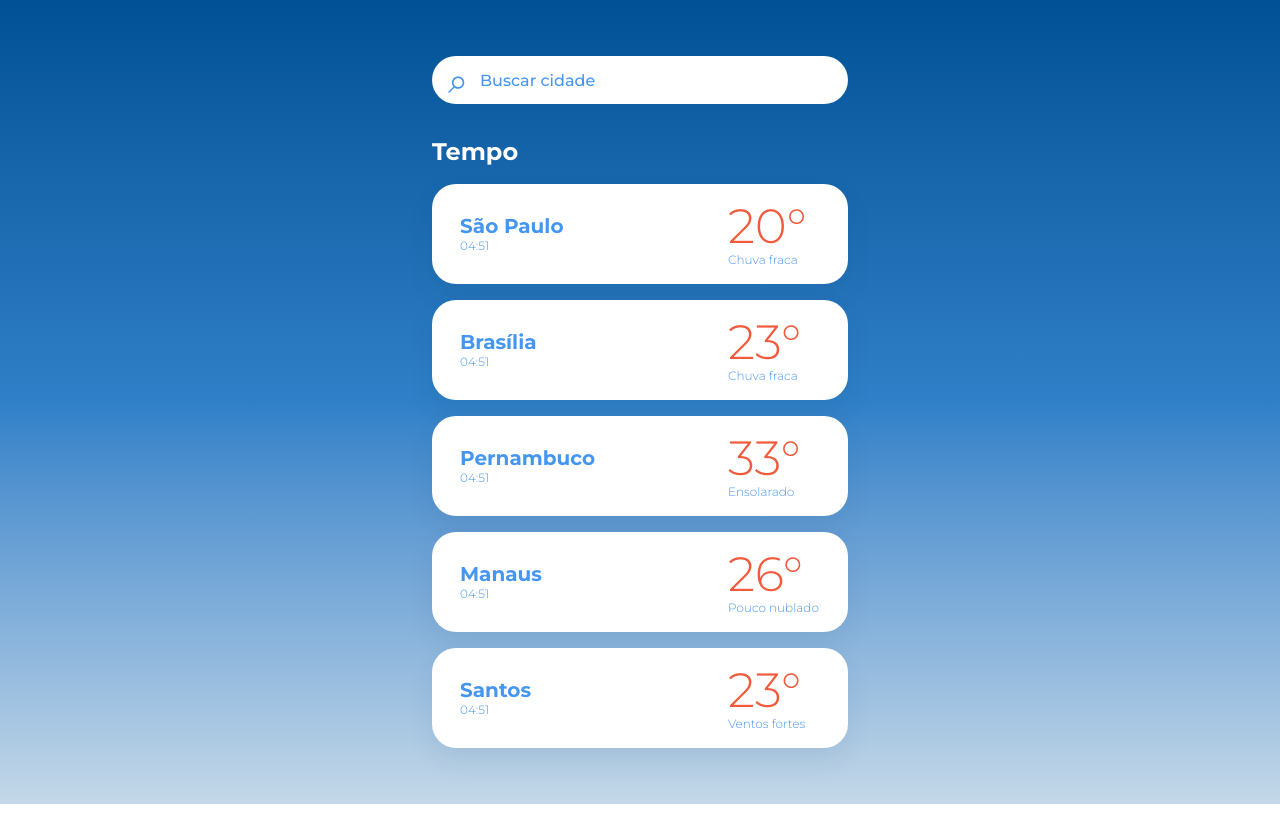
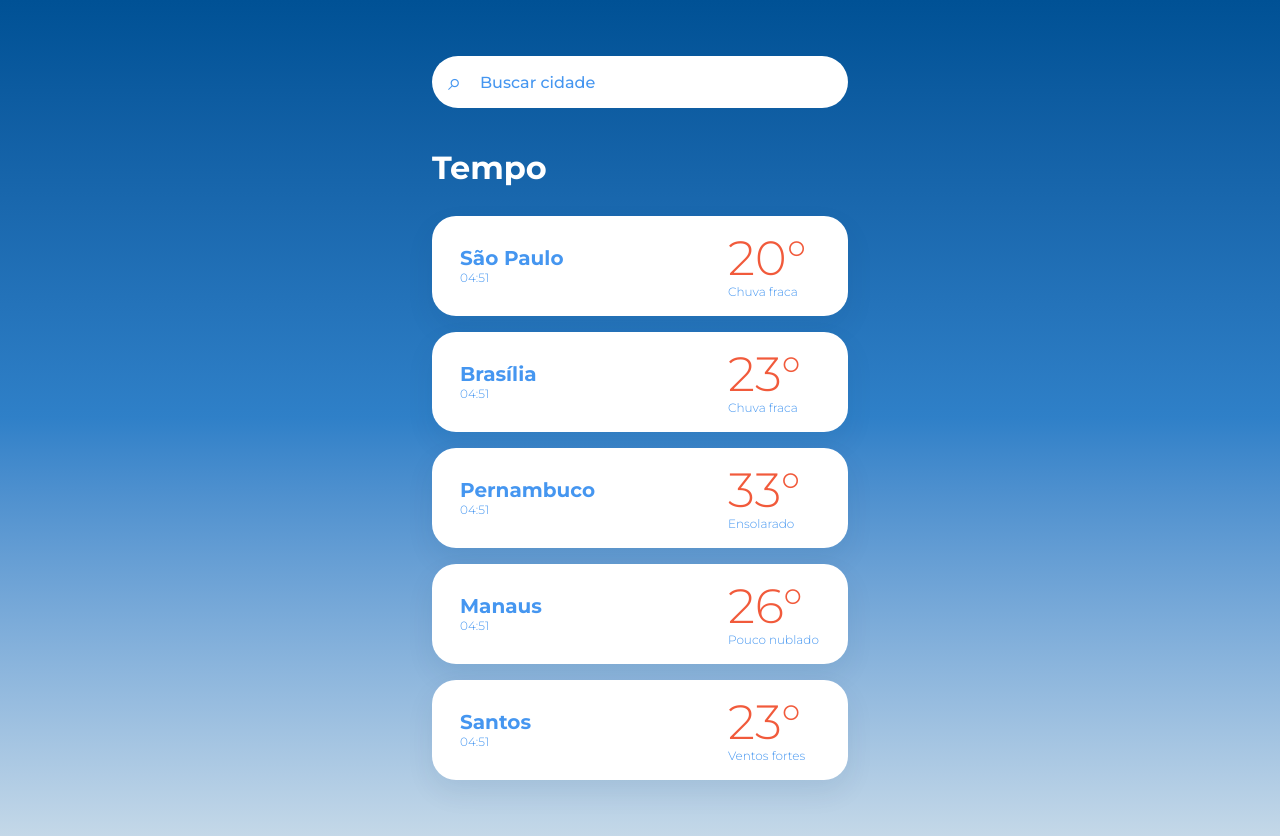
Before and after one commit to tamiresdib/weather-forecast, a React (Vite) app: page / in a window 1280 px wide. Both pictures are taken after a click on the button "Consultar previsão". Before the commit the page ends 804 px from the top, so only its background shows below. Built offline with nearby package versions, Linux system fonts and the light colour scheme.

Commit message:
feat(weather): add search filtering and empty state

```diff
--- /dev/null
+++ b/src/features/weather/components/CityNotFoundState.tsx
@@ -0,0 +1,41 @@
+import cityNotFoundImage from '../../../assets/images/city-not-found.svg';
+
+type CityNotFoundStateProps = {
+  onRetry: () => void;
+};
+
+export function CityNotFoundState({ onRetry }: CityNotFoundStateProps) {
+  return (
+    <section
+      aria-labelledby="city-not-found-title"
+      className="flex min-h-[60dvh] flex-col items-center justify-center text-center"
+    >
+      <img
+        src={cityNotFoundImage}
+        alt=""
+        aria-hidden="true"
+        className="mt-4 w-full max-w-[260px]"
+      />
+
+      <h2
+        id="city-not-found-title"
+        className="text-[clamp(22px,6vw,28px)] font-bold leading-tight text-white"
+      >
+        Nenhuma cidade encontrada
+      </h2>
+
+      <p className="mt-3 max-w-[280px] text-[clamp(13px,3.5vw,15px)] font-medium leading-5 text-white">
+        Não encontramos nenhuma cidade com esse nome. Verifique a escrita e
+        tente novamente.
+      </p>
+
+      <button
+        type="button"
+        onClick={onRetry}
+        className="mt-8 min-h-12 w-full max-w-[280px] rounded-full bg-white px-6 text-base font-bold text-[#4596F0]"
+      >
+        Tentar novamente
+      </button>
+    </section>
+  );
+}
--- a/src/features/weather/components/WeatherSearchScreen.tsx
+++ b/src/features/weather/components/WeatherSearchScreen.tsx
@@ -1,7 +1,51 @@
-import { cityWeatherMock } from '../data/cityWeatherMock';
+import { useMemo, useState } from 'react';
+import type { CityWeather } from '../../types/cityWeather';
+import { getCityWeatherList } from '../services/weatherService';
+import { CityNotFoundState } from './CityNotFoundState';
 import { CityWeatherCard } from './CityWeatherCard';
 
 export function WeatherSearchScreen() {
+  const [searchTerm, setSearchTerm] = useState('');
+  const [citiesWeather, setCitiesWeather] =
+    useState<CityWeather[]>(getCityWeatherList());
+
+  const filteredCities = useMemo(() => {
+    const normalizedSearch = searchTerm.trim().toLowerCase();
+
+    if (!normalizedSearch) {
+      return citiesWeather;
+    }
+
+    return citiesWeather
+      .filter((weather) =>
+        weather.city.toLowerCase().includes(normalizedSearch),
+      )
+      .sort((firstCity, secondCity) => {
+        const firstCityName = firstCity.city.toLowerCase();
+        const secondCityName = secondCity.city.toLowerCase();
+
+        const firstStartsWithSearch =
+          firstCityName.startsWith(normalizedSearch);
+        const secondStartsWithSearch =
+          secondCityName.startsWith(normalizedSearch);
+
+        if (firstStartsWithSearch && !secondStartsWithSearch) {
+          return -1;
+        }
+
+        if (!firstStartsWithSearch && secondStartsWithSearch) {
+          return 1;
+        }
+
+        return firstCityName.localeCompare(secondCityName);
+      });
+  }, [citiesWeather, searchTerm]);
+
+  function handleRetry() {
+    setSearchTerm('');
+    setCitiesWeather(getCityWeatherList());
+  }
+
   return (
     <main className="app-background">
       <section
@@ -17,30 +61,38 @@ export function WeatherSearchScreen() {
             id="city-search"
             name="city-search"
             type="search"
+            value={searchTerm}
+            onChange={(event) => setSearchTerm(event.target.value)}
             placeholder="Buscar cidade"
-            className="h-12 w-full rounded-full bg-white px-12 text-base font-medium text-[#4596F0] placeholder:text-[#4596F0] focus:outline-none focus:ring-4 focus:ring-white/40"
+            className="h-[clamp(44px,7dvh,52px)] w-full rounded-full bg-white px-12 text-[clamp(14px,4vw,16px)] font-medium text-[#4596F0] placeholder:text-[#4596F0] focus:outline-none focus:ring-4 focus:ring-white/40"
           />
 
           <span
             aria-hidden="true"
-            className="absolute left-4 top-1/2 -translate-y-1/2 text-4xl text-[#4596F0]"
+            className="absolute left-4 top-1/2 -translate-y-1/2 text-2xl text-[#4596F0]"
           >
             ⌕
           </span>
         </form>
 
+        {filteredCities.length > 0 ? (
+          <>
             <h1
               id="weather-search-title"
-          className="mt-8 text-2xl font-bold text-white"
+              className="mt-[clamp(24px,5dvh,36px)] text-[clamp(24px,7vw,32px)] font-bold text-white"
             >
               Tempo
             </h1>
 
-        <div className="mt-4 grid gap-4">
-          {cityWeatherMock.map((weather) => (
+            <div className="mt-[clamp(16px,3dvh,24px)] grid gap-[clamp(12px,2dvh,16px)]">
+              {filteredCities.map((weather) => (
                 <CityWeatherCard key={weather.id} weather={weather} />
               ))}
             </div>
+          </>
+        ) : (
+          <CityNotFoundState onRetry={handleRetry} />
+        )}
       </section>
     </main>
   );
--- /dev/null
+++ b/src/features/weather/services/weatherService.ts
@@ -0,0 +1,6 @@
+import { cityWeatherMock } from "../data/cityWeatherMock";
+import type { CityWeather } from "../../types/cityWeather";
+
+export function getCityWeatherList(): CityWeather[] {
+  return cityWeatherMock;
+}
```
Also changed, not shown: 1 other file (tests, documents, lock files or other folders). Lines whose indentation alone changed are shown as unchanged.
